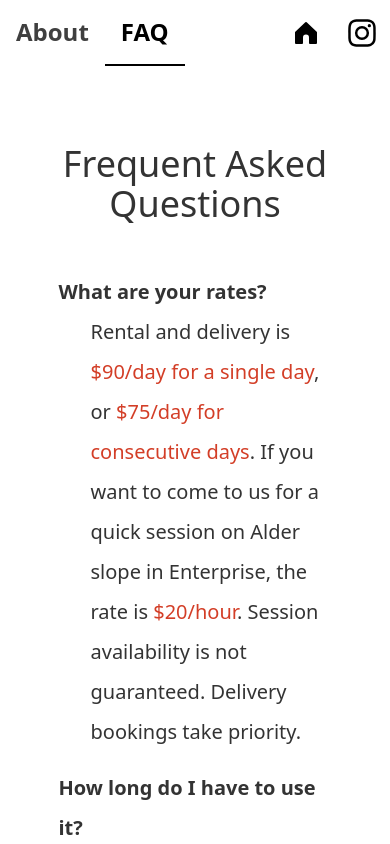
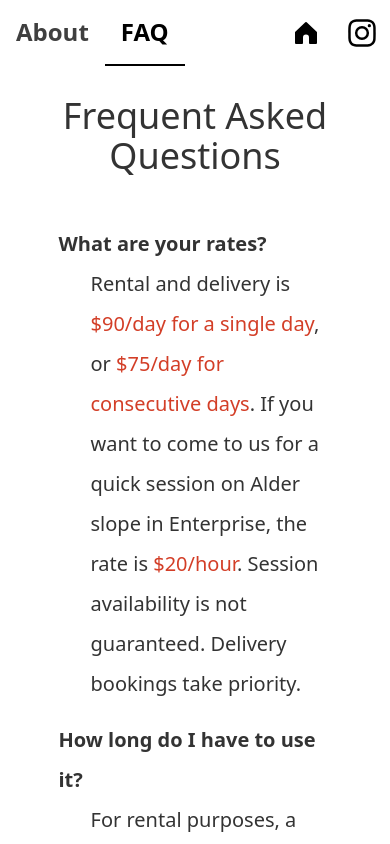
Before and after one commit to garikAsplund/redd-sauna, a SvelteKit app: page /faq in a window 390 px wide. Shown: the top 844 px of the page. Built offline with nearby package versions, Linux system fonts and the light colour scheme.

Commit message:
mobile improvements

```diff
--- a/src/routes/about/+page.svelte
+++ b/src/routes/about/+page.svelte
@@ -2,7 +2,7 @@
 	<title>Redd Sauna | About</title>
 </svelte:head>
 
-<div class="flex w-full flex-col items-center pt-36 md:pt-64 pb-24">
+<div class="flex w-full flex-col items-center pt-24 md:pt-64 pb-24">
 	<section class="w-[70%] space-y-12 text-black/80">
 		<h1 class="text-4xl text-center">The Redd Sauna Rundown</h1>
 		<p class="text-xl leading-loose">
--- a/src/routes/booking/+page.svelte
+++ b/src/routes/booking/+page.svelte
@@ -6,7 +6,7 @@
 	<title>Redd Sauna | Booking</title>
 </svelte:head>
 
-<section class="w-full px-8 pt-64 flex justify-center">
+<section class="w-full px-8 md:pt-64 pt-24 flex justify-center">
 	<iframe
 		scrolling="no"
 		src="https://calendar.google.com/calendar/embed?height=600&amp;wkst=1&amp;bgcolor=%23ffffff&amp;ctz=America%2FLos_Angeles&amp;showTz=0&amp;showCalendars=0&amp;showPrint=0&amp;showTabs=0&amp;showTitle=0&amp;src=YTZsbWF2N2NzZzFxbGxwbWE0dHBoOWlhcnNAZ3JvdXAuY2FsZW5kYXIuZ29vZ2xlLmNvbQ&amp;color=%23D81B60&amp;wmode=opaque"
--- a/src/routes/faq/+page.svelte
+++ b/src/routes/faq/+page.svelte
@@ -6,7 +6,7 @@
 	<title>Redd Sauna | FAQ</title>
 </svelte:head>
 
-<div class="flex w-full flex-col items-center pt-36 md:pt-64 pb-24">
+<div class="flex w-full flex-col items-center pt-24 md:pt-64 pb-24">
 	<section class="w-[70%] space-y-12 text-black/80">
 		<h1 class="text-4xl text-center">Frequent Asked Questions</h1>
 
```
